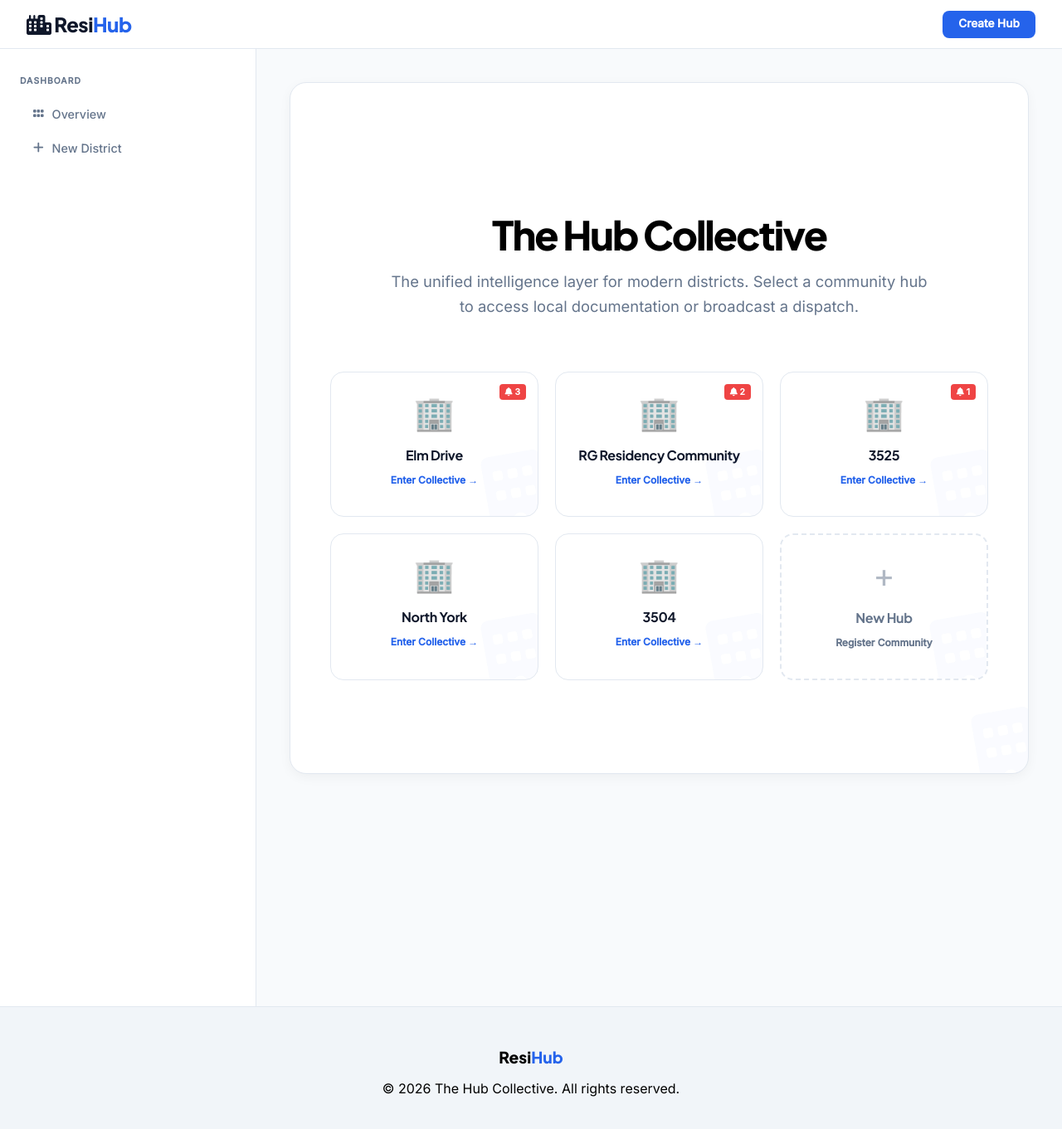
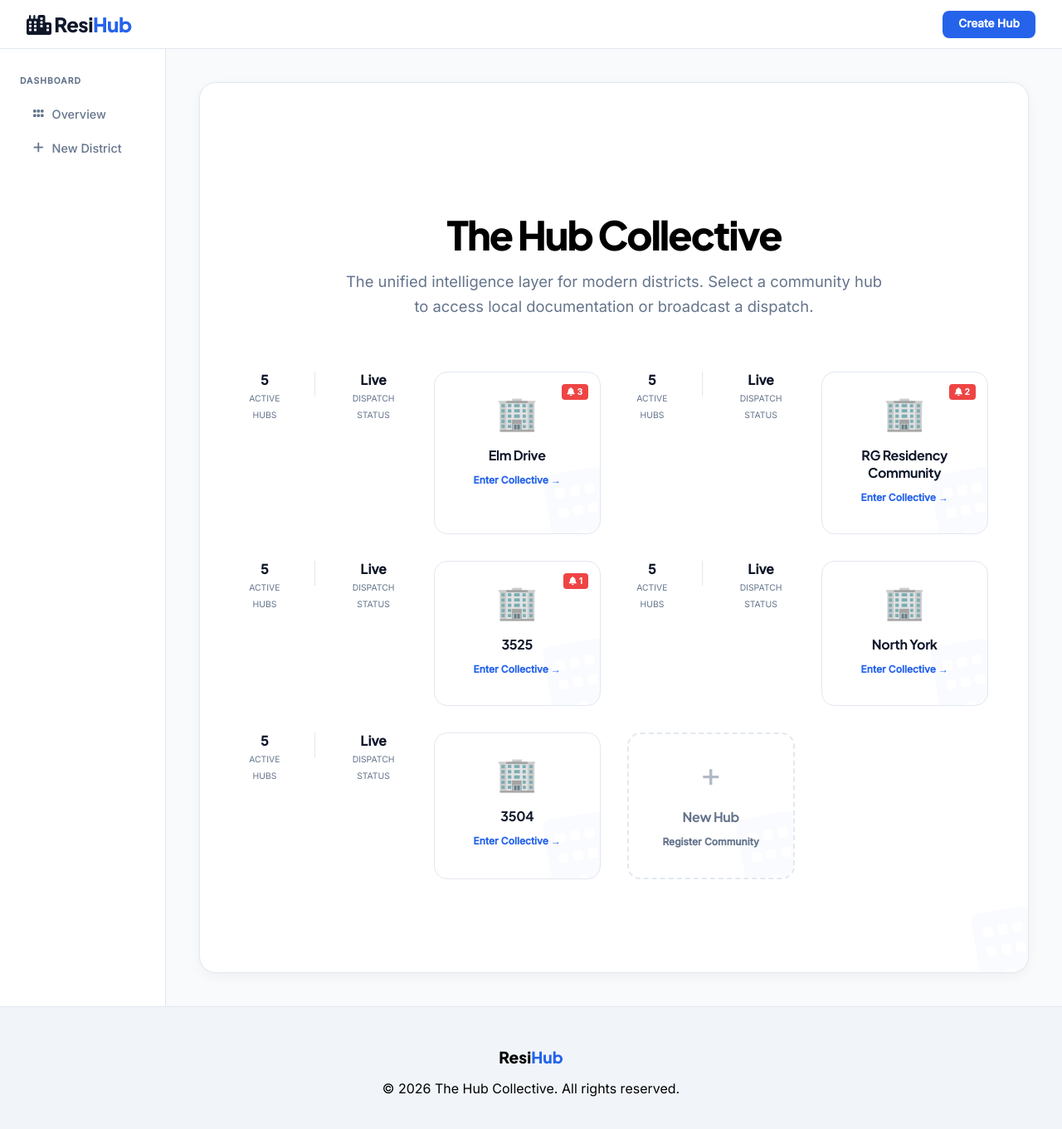
Before and after one commit to dekumar2-lab/lab-community, a Jekyll site: the page built from index.html, in a window 1280 px wide and 1386 px high. Shown: the top 1361 px of the window at 83% size. Built offline with Jekyll 4.4.1, drawn with Linux system fonts in a browser that asks for light colours.

```diff
--- a/_includes/custom-styles.html
+++ b/_includes/custom-styles.html
@@ -446,4 +446,21 @@
         background: #f1f5f9;
         color: var(--text-main);
     }
+
+    .home-hero-section {
+    background: radial-gradient(at 0% 0%, hsla(221,83%,93%,1) 0, transparent 50%),
+                radial-gradient(at 50% 0%, hsla(221,83%,96%,1) 0, transparent 50%);
+    padding: 5rem 0 3rem 0;
+    border-bottom: 1px solid var(--border);
+}
+
+.community-grid {
+    max-width: 1100px; /* Bring cards closer together */
+    gap: 2rem;
+}
+
+.hub-card:hover {
+    box-shadow: 0 20px 25px -5px rgba(37, 99, 235, 0.1), 0 8px 10px -6px rgba(37, 99, 235, 0.1);
+    background: linear-gradient(to bottom right, #ffffff, #f0f7ff);
+}
 </style>
--- a/index.html
+++ b/index.html
@@ -12,6 +12,17 @@
         {% assign condos = site.pages | map: 'condo' | uniq | compact %}
         {% for building in condos %}
             {% assign alerts = site.pages | where: "layout", "broadcast" | where: "condo", building %}
+            <div style="display: flex; justify-content: center; gap: 30px; margin-bottom: 3rem;">
+                <div style="text-align: center;">
+                    <div style="font-weight: 800; color: var(--text-main);">{{ condos.size }}</div>
+                    <small style="color: var(--text-muted); text-transform: uppercase; font-size: 0.65rem;">Active Hubs</small>
+                </div>
+                <div style="width: 1px; background: var(--border); height: 30px;"></div>
+                <div style="text-align: center;">
+                    <div style="font-weight: 800; color: var(--text-main);">Live</div>
+                    <small style="color: var(--text-muted); text-transform: uppercase; font-size: 0.65rem;">Dispatch Status</small>
+                </div>
+            </div>
             <a href="{{ site.baseurl }}/content/{{ building | slugify }}/" class="hub-card">
                 {% if alerts.size > 0 %}
                 <div style="position: absolute; top: 12px; right: 12px; background: #ef4444; color: white; font-size: 0.65rem; padding: 3px 7px; border-radius: 6px; font-weight: 800; border: 2px solid white;">
```
